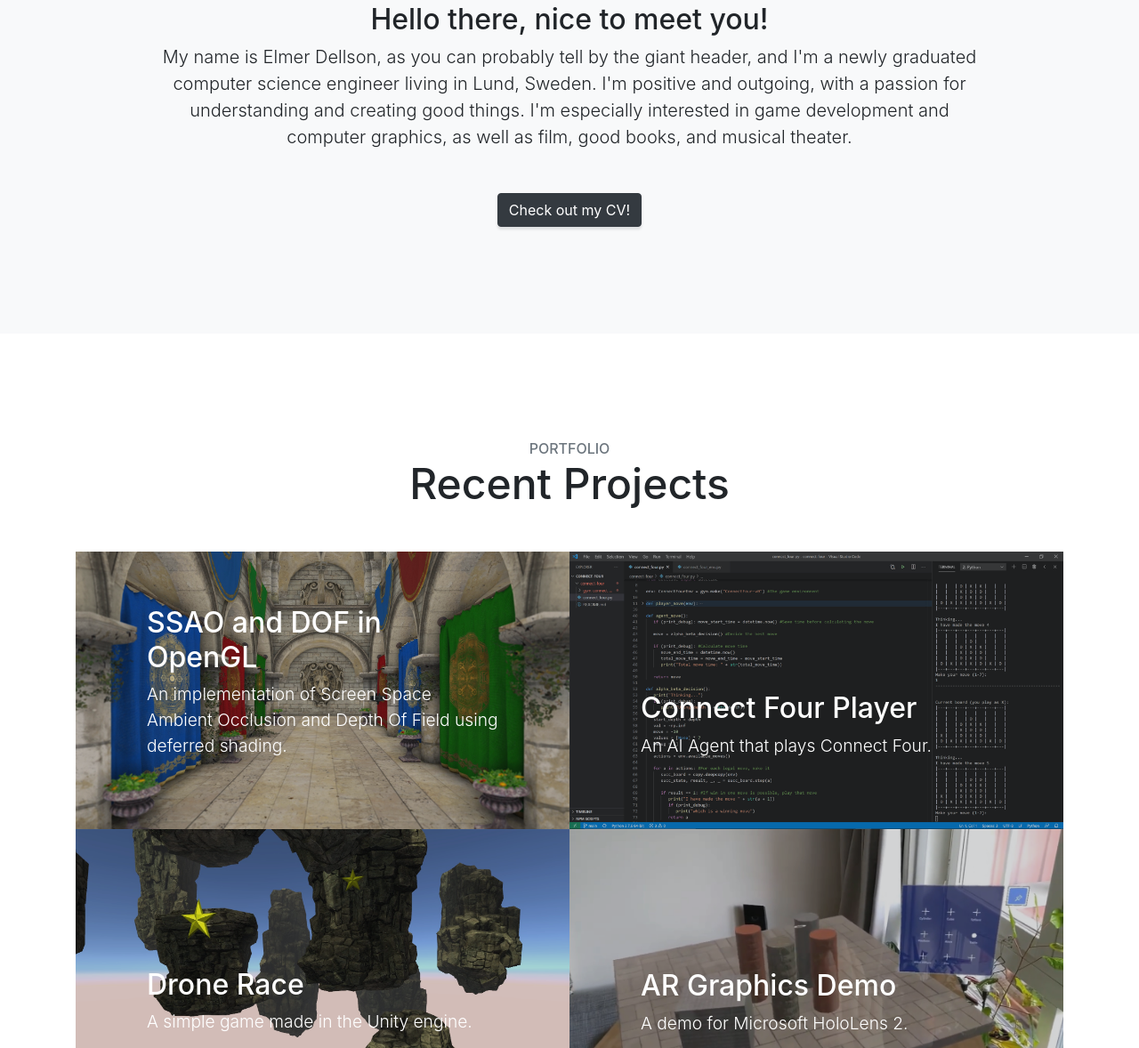
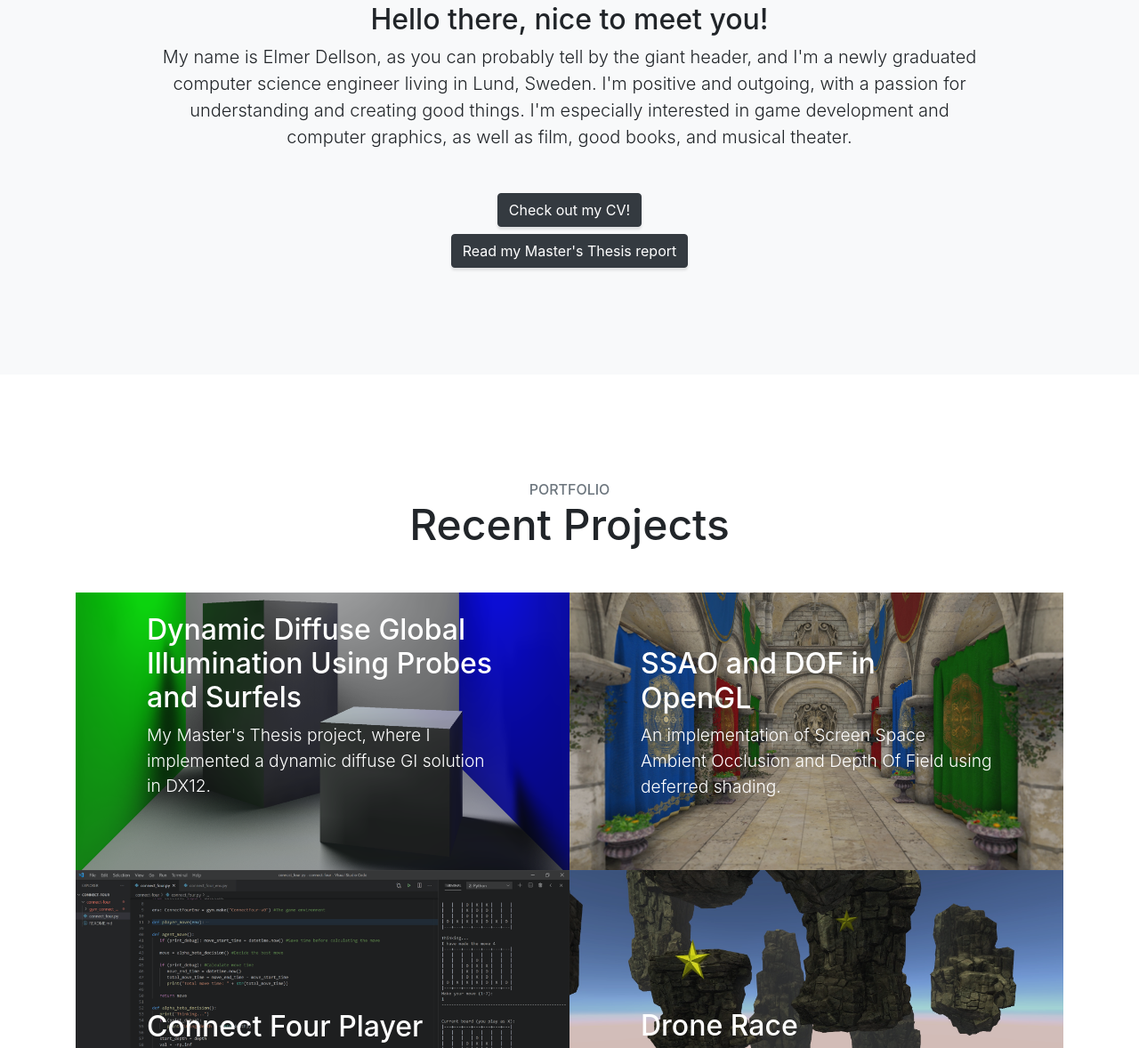
Before and after one commit to ElmerDellson/ElmerDellson.github.io, a website with bundled scripts: page index.html in a window 1280 px wide. Shown: the part 917-2095 px from the top of the page at 89% size. Built offline with nearby package versions, Linux system fonts and the light colour scheme.

Commit message:
Update descriptions, add thesis.

```diff
--- a/index.html
+++ b/index.html
@@ -71,6 +71,10 @@
             I'm especially interested in game development and computer graphics, as well as film, good books, and musical theater.</p>
           <a class="btn btn-dark btn-xl js-scroll-trigger" href="files/Elmer_Dellson_CV_English.pdf">Check out my CV!</a>
         </div>
+        <div class="col-lg-10 mx-auto">
+          <h2></h2>
+          <a class="btn btn-dark btn-xl js-scroll-trigger" href="http://lup.lub.lu.se/student-papers/record/9131265">Read my Master's Thesis report</a>
+        </div>
       </div>
     </div>
   </section>
@@ -83,6 +87,17 @@
           <h2 class="mb-5">Recent Projects</h2>
         </div>
         <div class="row no-gutters">
+          <div class="col-lg-6">
+            <a class="portfolio-item" href="https://github.com/ElmerDellson/MastersThesis">
+              <div class="caption">
+                <div class="caption-content">
+                  <div class="h2">Dynamic Diffuse Global Illumination Using Probes and Surfels</div>
+                  <p class="mb-0">My Master's Thesis project, where I implemented a dynamic diffuse GI solution in DX12.</p>
+                </div>
+              </div>
+              <img class="img-fluid" src="img/thesis.png" alt="">
+            </a>
+          </div>
           <div class="col-lg-6">
             <a class="portfolio-item" href="https://github.com/ElmerDellson/deferred-shading-demo">
               <div class="caption">
```
Also changed, not shown: img/thesis.png (added).
